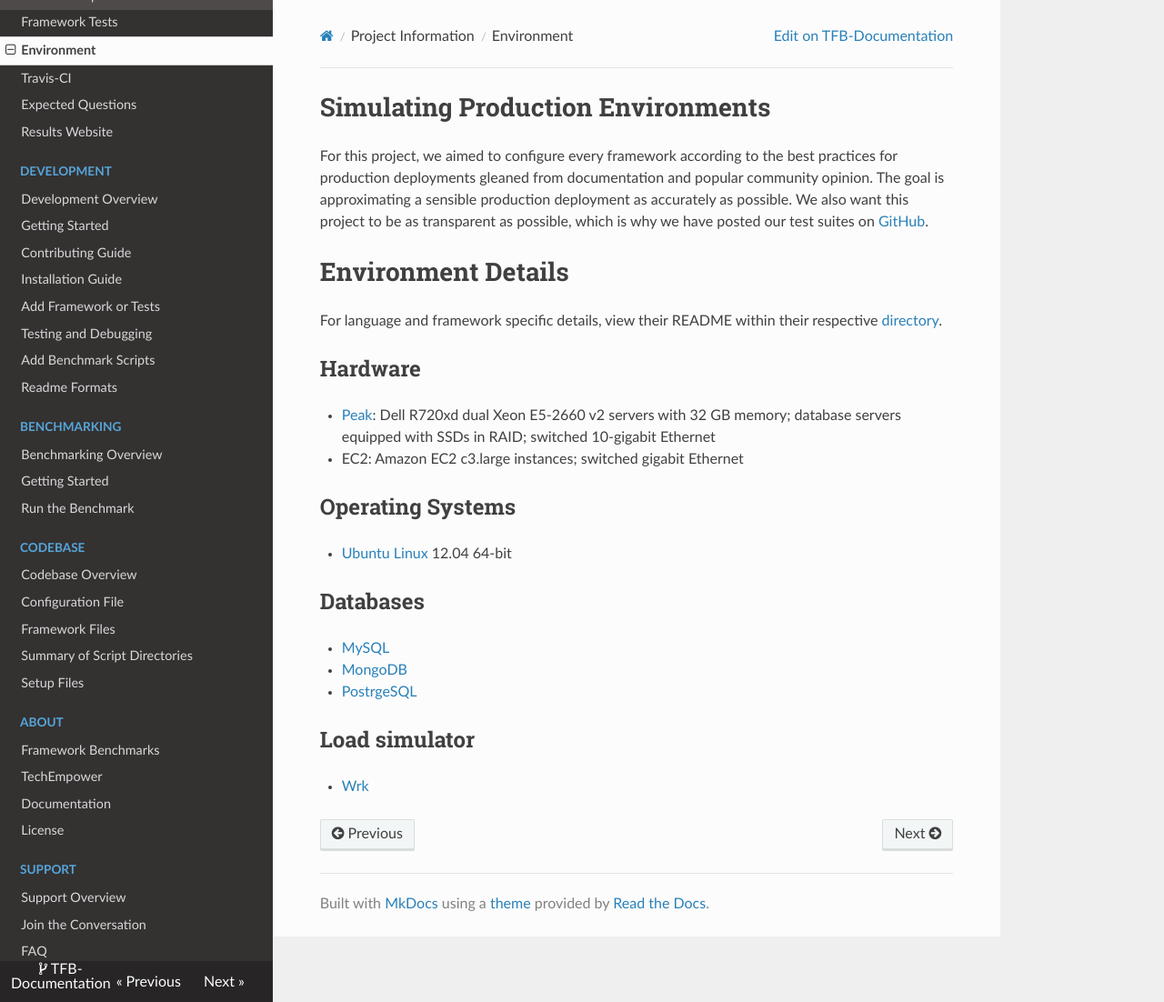
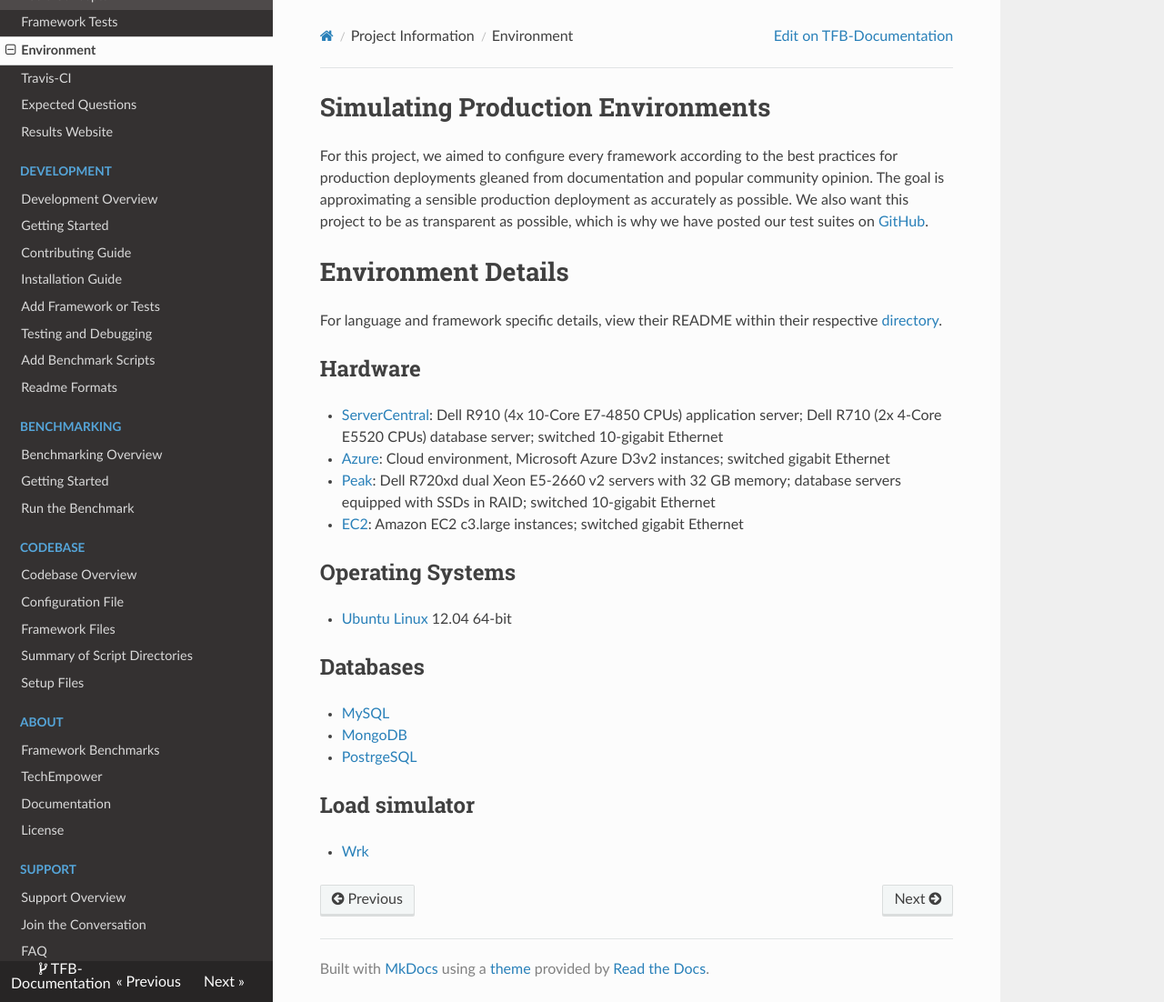
Before and after one commit to nbrady-techempower/TFB-Documentation, an MkDocs documentation site: the page built from docs/Project-Information/Environment.md, in a window 1280 px wide and 1102 px high. Shown: the whole window at 91% size. Built offline with MkDocs 1.6.1, drawn with Linux system fonts in a browser that asks for light colours; nearby versions of some CDN libraries; old or Windows-style settings are respelled for this version of MkDocs.

Commit message:
updated docs to include ServerCentral and Azure info

```diff
--- a/docs/Project-Information/Environment.md
+++ b/docs/Project-Information/Environment.md
@@ -6,8 +6,10 @@ For this project, we aimed to configure every framework according to the best pr
 For language and framework specific details, view their README within their respective [directory](https://github.com/TechEmpower/FrameworkBenchmarks/tree/master/frameworks).
 
 ##Hardware
+* [ServerCentral](https://www.servercentral.com/): Dell R910 (4x 10-Core E7-4850 CPUs) application server; Dell R710 (2x 4-Core E5520 CPUs) database server; switched 10-gigabit Ethernet
+* [Azure](https://azure.microsoft.com): Cloud environment, Microsoft Azure D3v2 instances; switched gigabit Ethernet
 * [Peak](http://www.peakhosting.com/): Dell R720xd dual Xeon E5-2660 v2 servers with 32 GB memory; database servers equipped with SSDs in RAID; switched 10-gigabit Ethernet
-* EC2: Amazon EC2 c3.large instances; switched gigabit Ethernet
+* [EC2](https://aws.amazon.com/ec2/): Amazon EC2 c3.large instances; switched gigabit Ethernet
 
 ##Operating Systems
 * [Ubuntu Linux](http://www.ubuntu.com/desktop) 12.04 64-bit
```
